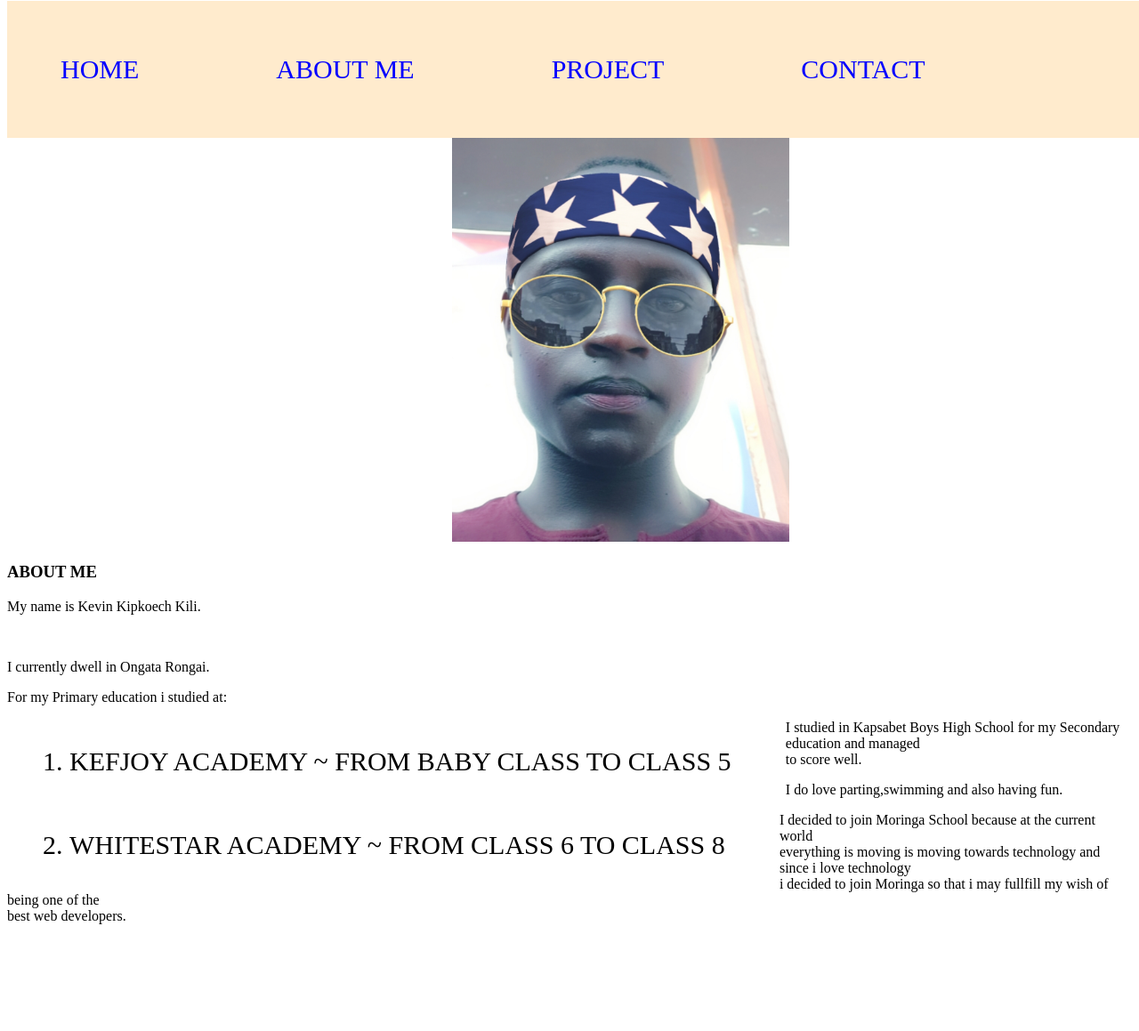
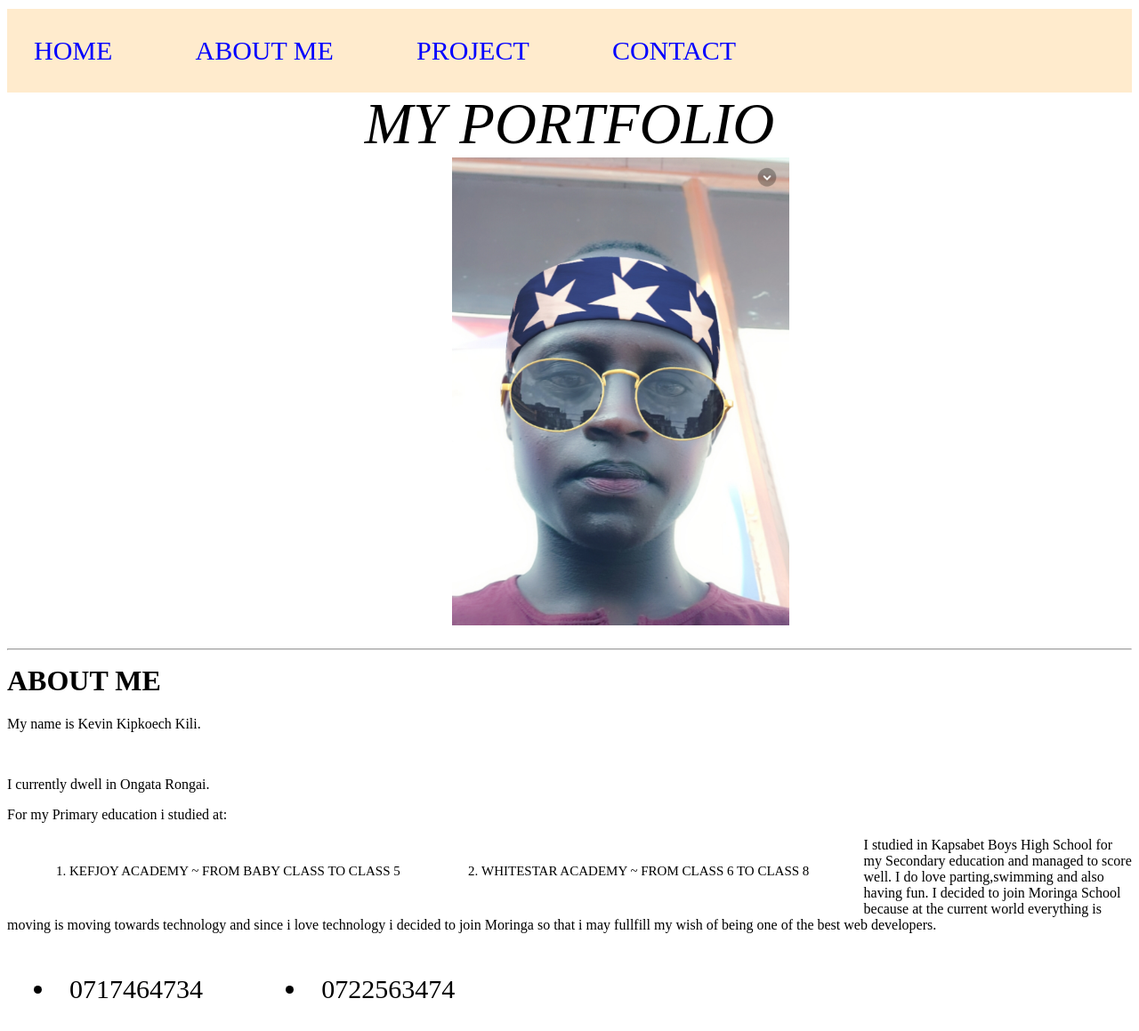
Before and after one commit to kilitasha435/MY-portifolio, a plain HTML site: page MY-PORTFOLIO.html in a window 1280 px wide. Shown: the whole page at 89% size. Before the commit the page ends 1055 px from the top, so only its background shows below. Drawn offline with Linux system fonts and the light colour scheme.

Commit message:
added contacts

```diff
--- a/MY-PORTFOLIO.html
+++ b/MY-PORTFOLIO.html
@@ -10,7 +10,7 @@
 <body>
    <nav>
        <ul>
-           <li><a href="#home">HOME</a></li>
+           <li><a class="active" href="#home">HOME</a></li>
            <li><a href="#about me">ABOUT ME</a></li>
            <li><a href="#project">PROJECT</a></li>
            <li><a href="#contact">CONTACT</a></li>
@@ -19,24 +19,28 @@
    <header>MY PORTFOLIO</header>
    <div id="home"><img src="20200207_104537.jpg" width="30%" alt=""></div>
    <div id="about me">
-       <h3>ABOUT ME</h1>
+       <h1><hr>ABOUT ME</h1>
         <p>My name is Kevin Kipkoech Kili.</p>
         <br>
         <p>I currently dwell in Ongata Rongai.</p>
         <p>For my Primary education i studied at:
-           <ol>
-               <li style="width: auto;">Kefjoy Academy ~ From Baby class to class 5</li>
-               <li>Whitestar Academy ~ From class 6 to class 8</li>
+            <ol><li class="branch">Kefjoy Academy ~ From Baby class to class 5</li>
+                <li class="branch">Whitestar Academy ~ From class 6 to class 8</li>
             </ol>
+                <div>
                     <p>I studied in Kapsabet Boys High School for my Secondary education and managed
-               <br>to score well.
+                    to score well.
+                    I do love parting,swimming and also having fun.
+                     I decided to join Moringa School because at the current world
+                     everything is moving is moving towards technology and since i love technology
+                     i decided to join Moringa so that i may fullfill my wish of being one of the
+                     best web developers.</div>
         </p>
-       <p>I do love parting,swimming and also having fun.</p>
-       <p>I decided to join Moringa School because at the current world
-           <br>everything is moving is moving towards technology and since i love technology
-           <br>i decided to join Moringa so that i may fullfill my wish of being one of the
-           <br>best web developers.
-       </p>
+        <div id="contact">
+            <a href="https://kilikevin435.gmail.com"></a>
+            <li>0717464734</li>
+            <li>0722563474</li>
+        </div>
    </div>
 </body>
 </html>
--- a/style.css
+++ b/style.css
@@ -7,14 +7,15 @@ img{
   padding-left: 500px;
 }
 ul{
-  position: fixed;
+  position: relative;
   width: 100%;
  list-style-type: none;
  margin: 0px;
  padding: 0px;
  overflow: hidden;
  background-color:blanchedalmond;
- top: 1px;
+ top: 2px;
+ border: 3px;
 }
 li{
   float: left;
@@ -24,14 +25,17 @@ li{
   font-size: 30px;
   text-transform: uppercase;
 }
-li a {
+ li a{
   display: block;
   color: blue;
   text-align: left;
   padding: 12px 11px;
  text-decoration: rgb(30, 30, 182);
- padding: 30px;
+ padding: 0px;
 }
 li b {
   text-align: end;
 }
+ .branch{
+   font-size: 15px;
+}
```
Lines whose indentation alone changed are shown as unchanged.
